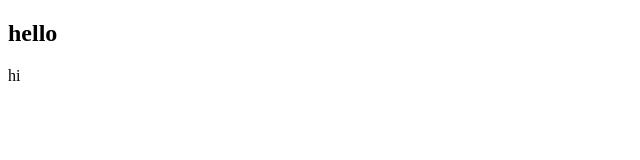
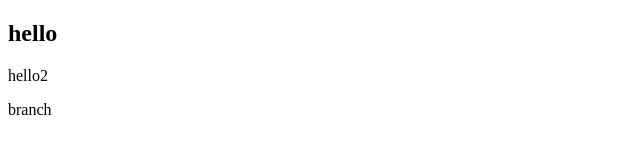
Before and after one commit to Iiafn/lab1-day3, a plain HTML site: page index.html in a window 1280 px wide. Shown: the full height of the page, 0-640 px from the left. Drawn offline with Linux system fonts and the light colour scheme.

Commit message:
add lesson

```diff
--- a/index.html
+++ b/index.html
@@ -7,6 +7,7 @@
 </head>
 <body>
     <h2>hello</h2>
-    <p>hi </p>
+    <p> hello2 </p>
+    <p> branch </p>
 </body>
 </html>
```
